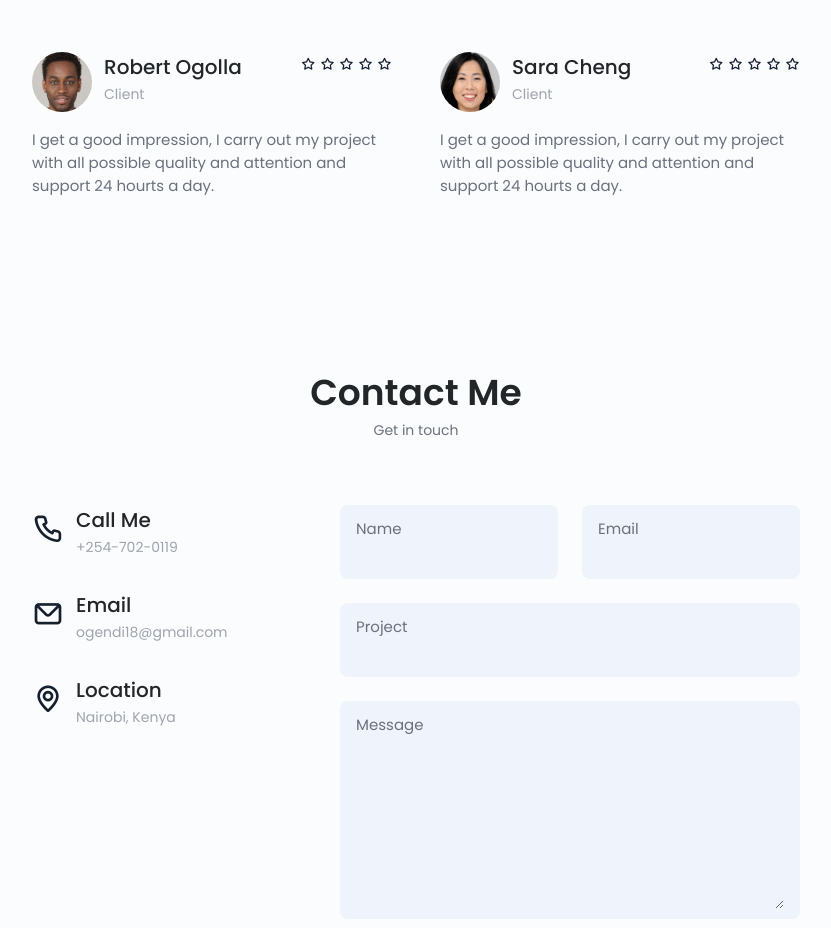
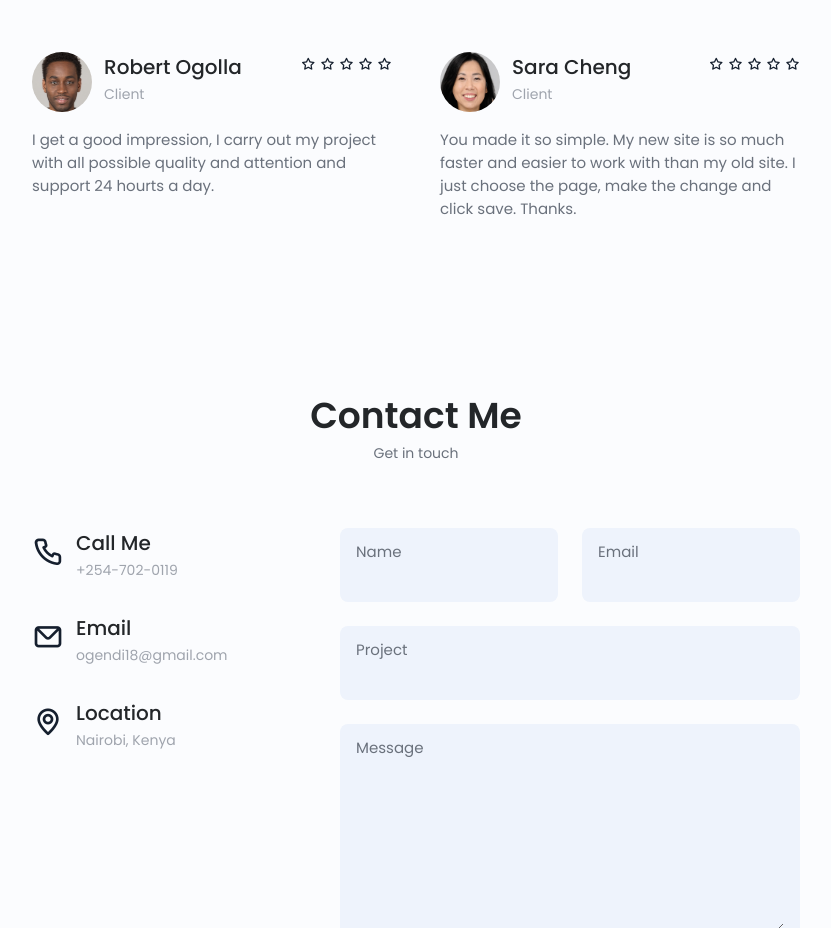
Before and after one commit to OGENDI/Derick-Portfolio, a plain HTML site: page index.html in a window 1280 px wide. Shown: the part 4600-5528 px from the top of the page, without its empty margins (224-1055 px from the left). Drawn offline with nearby package versions, Linux system fonts and the light colour scheme.

Commit message:
Updates testimonial feedbacks.

```diff
--- a/index.html
+++ b/index.html
@@ -696,7 +696,7 @@
                         <p class="project__description">Contact me we conceptualize the idea to a real project.
                             Let finance not be the hinderance to the next million dollar project.
                         </p>
-                        <a href="#contact" class="button button--flex button--white">
+                        <a href="#contactme" class="button button--flex button--white">
                             Contact Me
                             <i class="uil uil-message project__icon button__icon"></i>
                         </a>
@@ -760,8 +760,9 @@
                             </div>
                         </div>
 
-                        <p class="testimonial__description">I get a good impression, I carry out my project with all
-                            possible quality and attention and support 24 hourts a day.
+                        <p class="testimonial__description">You made it so simple. My new site is so much faster and easier
+                            to work with than my old site. I just choose the page, make the change and click save.
+                            Thanks.
                         </p>
                     </div>
 
@@ -785,8 +786,7 @@
                             </div>
                         </div>
 
-                        <p class="testimonial__description">I get a good impression, I carry out my project with all
-                            possible quality and attention and support 24 hourts a day.
+                        <p class="testimonial__description">I just wanted to let you know that it's been great working with you.
                         </p>
                     </div>
 
```
